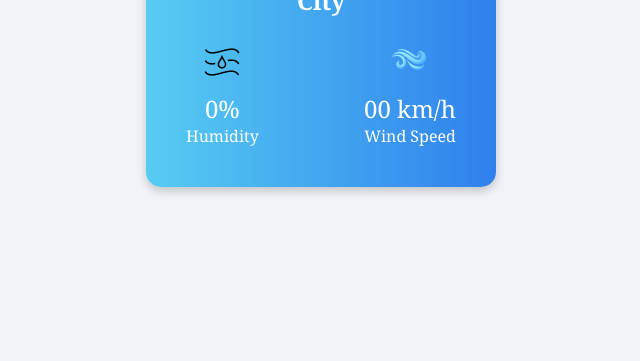
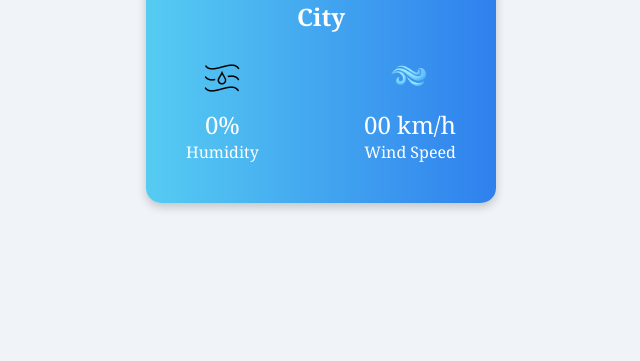
Before and after one commit to anupam6684/weather_app, a plain HTML site: page index.html in a window 1280 px wide. Shown: the part 439-800 px from the top of the page, without its empty margins (319-959 px from the left). Drawn offline with Linux system fonts and the light colour scheme.

Commit message:
Update index.html

```diff
--- a/index.html
+++ b/index.html
@@ -25,6 +25,7 @@
         <img src="img/sun.png" class="weather_icon" />
         <h1 class="temp">00°C</h1>
         <h2 class="city">City</h2>
+        <h2 class="city">City</h2>
         <div class="details">
           <div class="col">
             <img src="img/humidity.png" />
```
